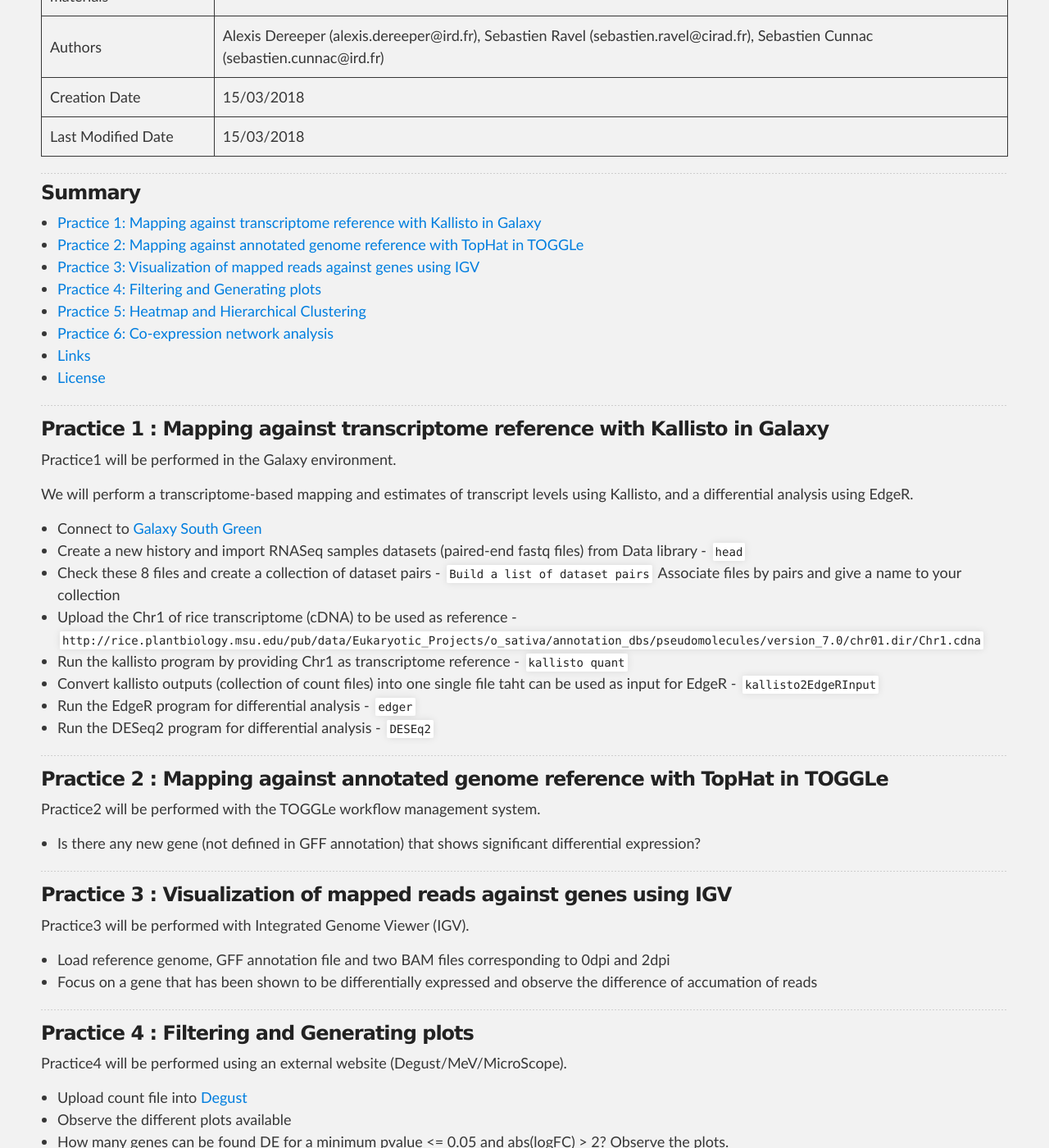
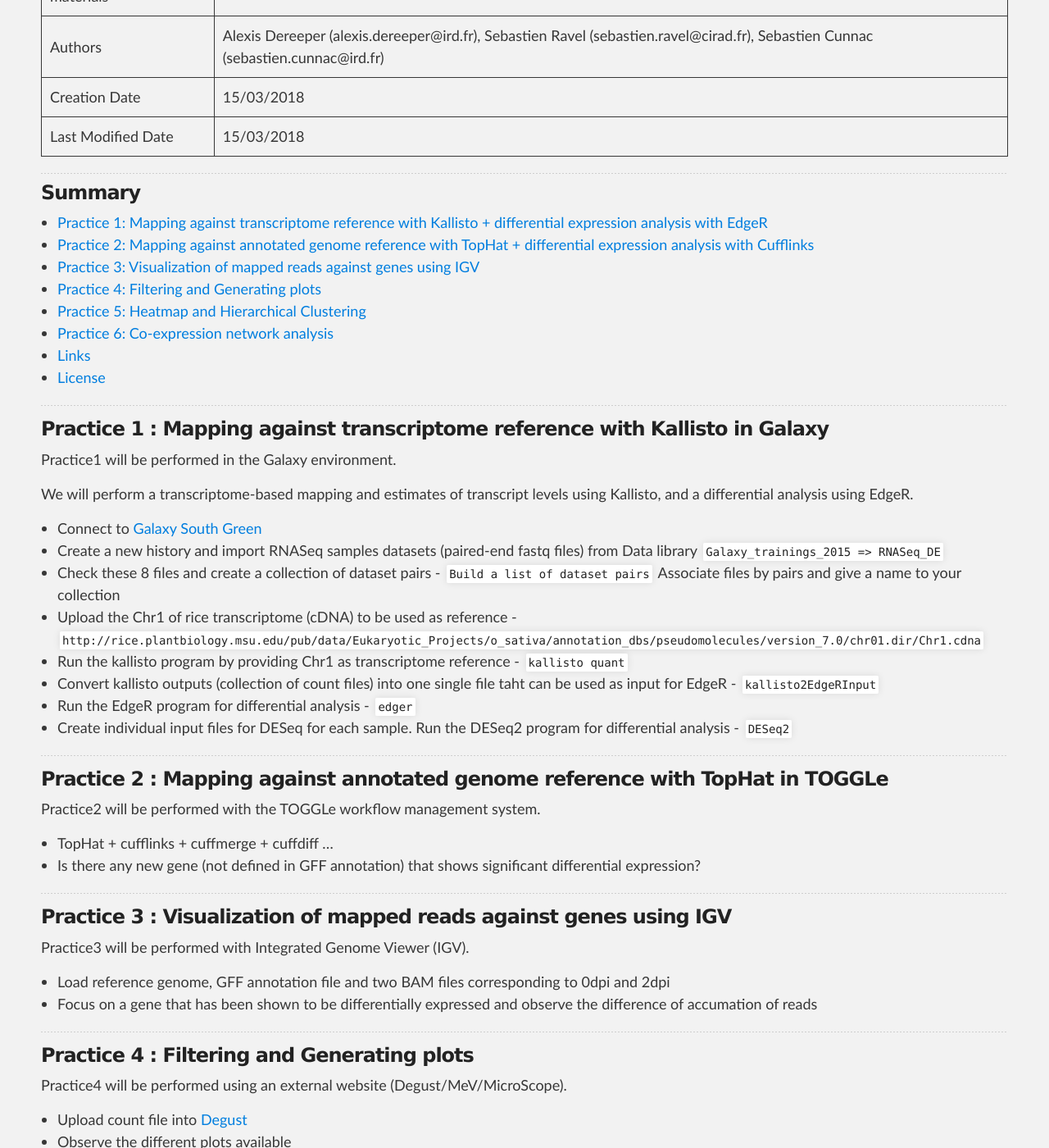
Before and after one commit to SouthGreenPlatform/trainings, a Jekyll site: the page built from _pages/linux/RNASeqPractice.md, in a window 1280 px wide and 1400 px high, scrolled down 379 px. Shown: the whole window at 82% size. Built offline with Jekyll 4.4.1, drawn with Linux system fonts in a browser that asks for light colours; nearby versions of some CDN libraries; some of the changed text lies outside the part shown.

Commit message:
Update RNASeqPractice.md

```diff
--- a/_pages/linux/RNASeqPractice.md
+++ b/_pages/linux/RNASeqPractice.md
@@ -19,8 +19,8 @@ description: RNASeq Practice page
 ### Summary
 
 <!-- TOC depthFrom:2 depthTo:2 withLinks:1 updateOnSave:1 orderedList:0 -->
-* [Practice 1: Mapping against transcriptome reference with Kallisto in Galaxy](#practice-1)
-* [Practice 2: Mapping against annotated genome reference with TopHat in TOGGLe](#practice-2)
+* [Practice 1: Mapping against transcriptome reference with Kallisto + differential expression analysis with EdgeR](#practice-1)
+* [Practice 2: Mapping against annotated genome reference with TopHat + differential expression analysis with Cufflinks](#practice-2)
 * [Practice 3: Visualization of mapped reads against genes using IGV](#practice-3)
 * [Practice 4: Filtering and Generating plots](#practice-4)
 * [Practice 5: Heatmap and Hierarchical Clustering](#practice-5)
@@ -38,20 +38,22 @@ Practice1 will be performed in the Galaxy environment.
 
 We will perform a transcriptome-based mapping and estimates of transcript levels using Kallisto, and a differential analysis using EdgeR.
 * Connect to [Galaxy South Green](http://galaxy.southgreen.fr/galaxy/)
-* Create a new history and import RNASeq samples datasets (paired-end fastq files) from Data library  - `head`
+* Create a new history and import RNASeq samples datasets (paired-end fastq files) from Data library
+`Galaxy_trainings_2015 => RNASeq_DE`
 * Check these 8 files and create a collection of dataset pairs - `Build a list of dataset pairs`
 Associate files by pairs and give a name to your collection
 * Upload the Chr1 of rice transcriptome (cDNA) to be used as reference  - `http://rice.plantbiology.msu.edu/pub/data/Eukaryotic_Projects/o_sativa/annotation_dbs/pseudomolecules/version_7.0/chr01.dir/Chr1.cdna`
 * Run the kallisto program by providing Chr1 as transcriptome reference - `kallisto quant`
 * Convert kallisto outputs (collection of count files) into one single file taht can be used as input for EdgeR - `kallisto2EdgeRInput`
 * Run the EdgeR program for differential analysis - `edger`
-* Run the DESeq2 program for differential analysis - `DESEq2`
+* Create individual input files for DESeq for each sample. Run the DESeq2 program for differential analysis - `DESeq2`
 
 -----------------------
 
 <a name="practice-2"></a>
 ### Practice 2 : Mapping against annotated genome reference with TopHat in TOGGLe
 Practice2 will be performed with the TOGGLe workflow management system.
+* TopHat + cufflinks + cuffmerge + cuffdiff ...
 * Is there any new gene (not defined in GFF annotation) that shows significant differential expression?
 
 -----------------------
```
Also changed, not shown: other parts of _pages/linux/RNASeqPractice.md (+1 -0 lines).
